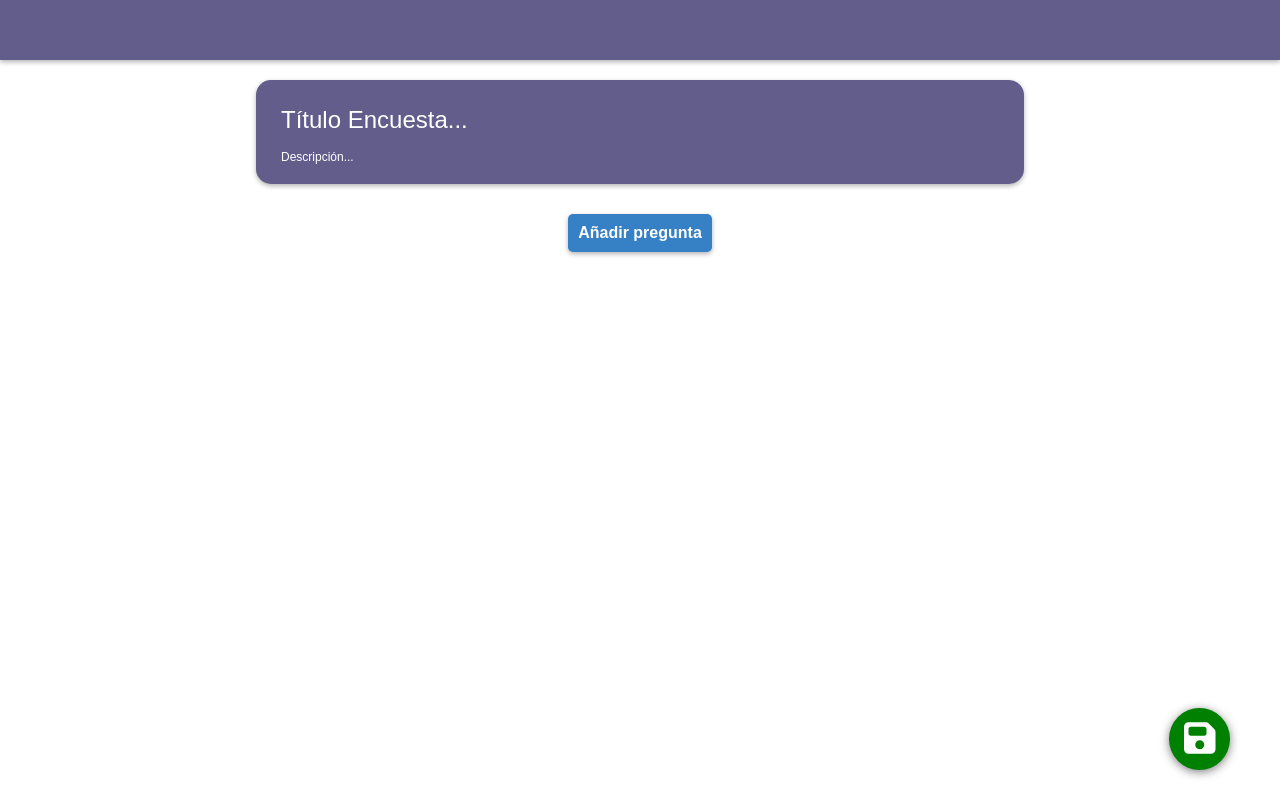
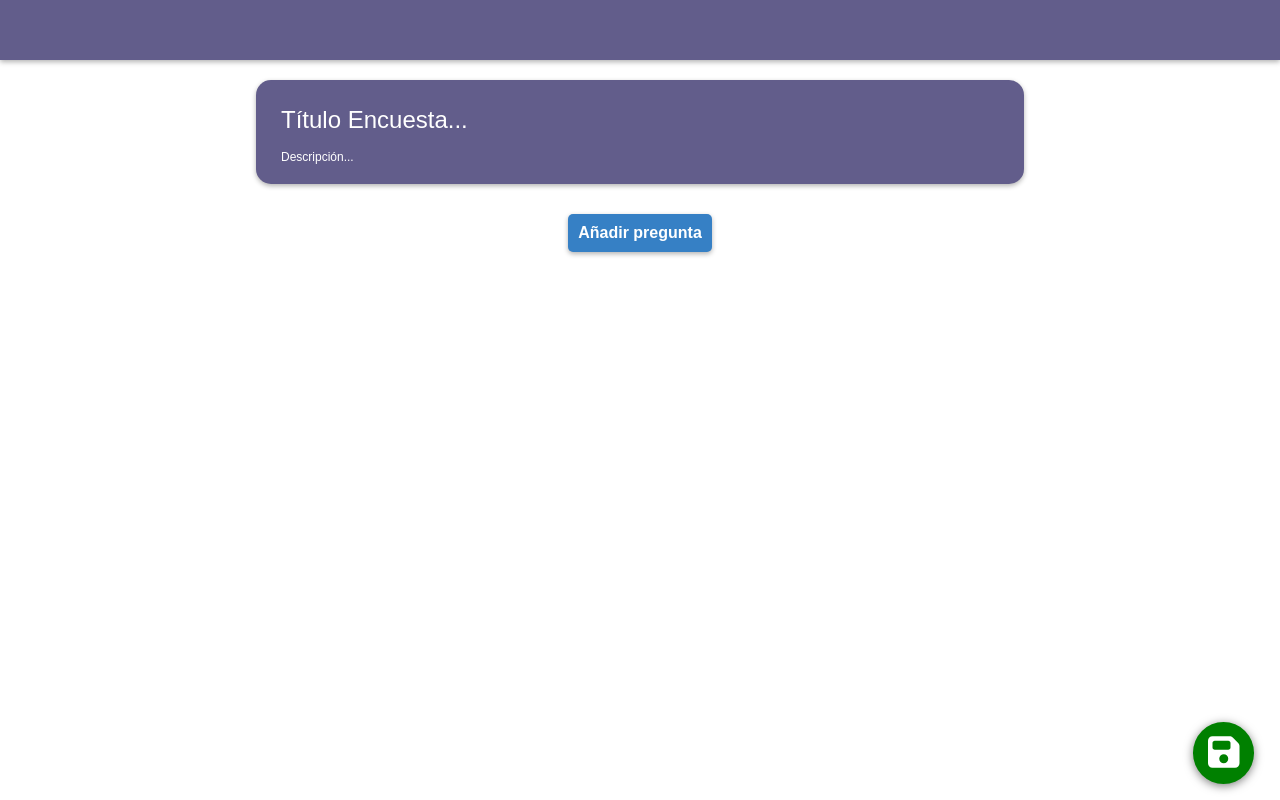
Before and after one commit to nicolasaraya/is2-client, a React (Create React App) app: page / in a window 1280 px wide. Built offline with nearby package versions, Linux system fonts and the light colour scheme.

Commit message:
cambio en css

```diff
--- a/src/index.css
+++ b/src/index.css
@@ -44,7 +44,7 @@ textarea:focus, input:focus{
   border-radius: 15px;
   padding: 20px;
   width: 60%;
-  min-width: 600px;
+  min-width: 300px;
   margin: 20px auto;
   padding: 15px;
   text-align: left;
@@ -97,7 +97,7 @@ input{
 .new-pregunta__container{
   background-color: #888;
   width: 55%;
-  min-width: 600px;
+  min-width: 300px;
   margin: 0 auto 10px auto;
   border-radius: 15px;
   padding: 15px;
@@ -217,8 +217,8 @@ input{
   box-shadow: 0 2px 5px rgba(0, 0, 0, .3);
   color: white;
   position: fixed;
-  bottom: 30px;
-  right: 50px;
+  bottom: 2%;
+  right: 2%;
   font-size: 36px;
   box-shadow: 0 2px 10px rgba(0, 0, 0, .5);
   cursor: pointer;
```
